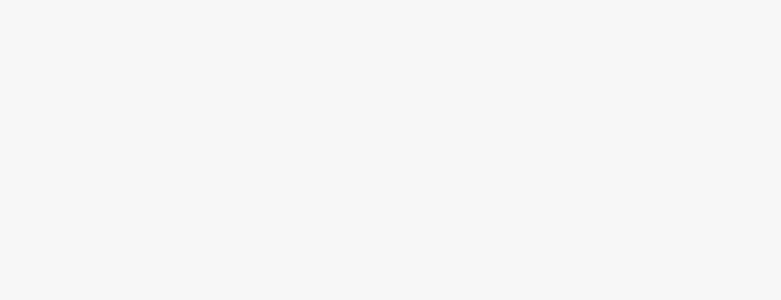
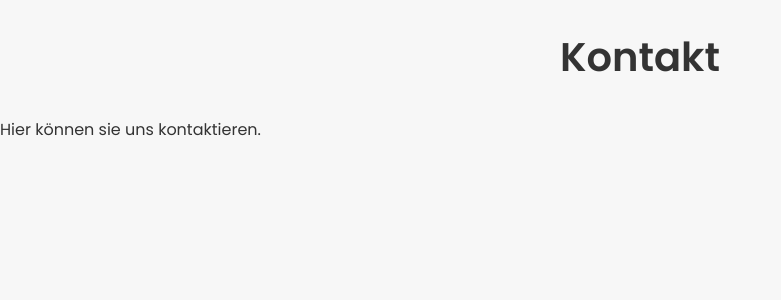
Before and after one commit to gigpab20/KvadurFrontend, a React (Create React App) app: page /contact in a window 1280 px wide. Before the commit this address had no page. Shown: the top 300 px of the page, without its empty margins (0-781 px from the left). Built offline with nearby package versions, Linux system fonts and the light colour scheme.

Commit message:
Frontend-Test

```diff
--- a/src/App.tsx
+++ b/src/App.tsx
@@ -6,6 +6,7 @@ import {
 } from 'react-router-dom';
 import Home from './pages/Home';
 import Catalogue from "./components/Catalogue";
+import Contact from "./components/Contact"; // Importiere die Kontakt-Komponente
 
 function App() {
     return (
@@ -13,6 +14,7 @@ function App() {
             <Routes>
                 <Route path="/" element={<Home />} />
                 <Route path="/catalogue" element={<Catalogue />} />
+                <Route path="/contact" element={<Contact />} /> {/* Füge die Kontakt-Route hinzu */}
             </Routes>
         </Router>
     );
--- /dev/null
+++ b/src/components/Contact.tsx
@@ -0,0 +1,15 @@
+import React from 'react';
+
+const Contact = () => {
+    return (
+        <div>
+            <h1>Kontakt</h1>
+            <p>Hier können sie uns kontaktieren.</p>
+            {
+             //hier dann dieses kontaktformular reinklatschen
+            }
+        </div>
+    );
+};
+
+export default Contact;
```
Also changed, not shown: 1 other file (tests, documents, lock files or other folders). Lines whose indentation alone changed are shown as unchanged.
